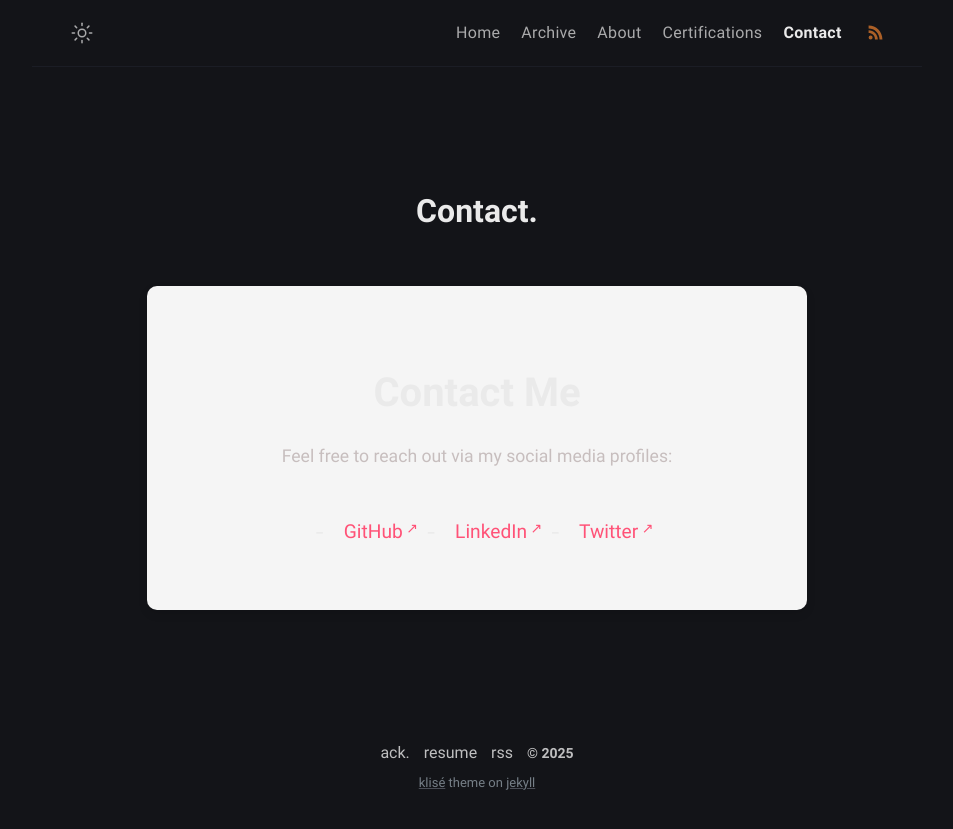
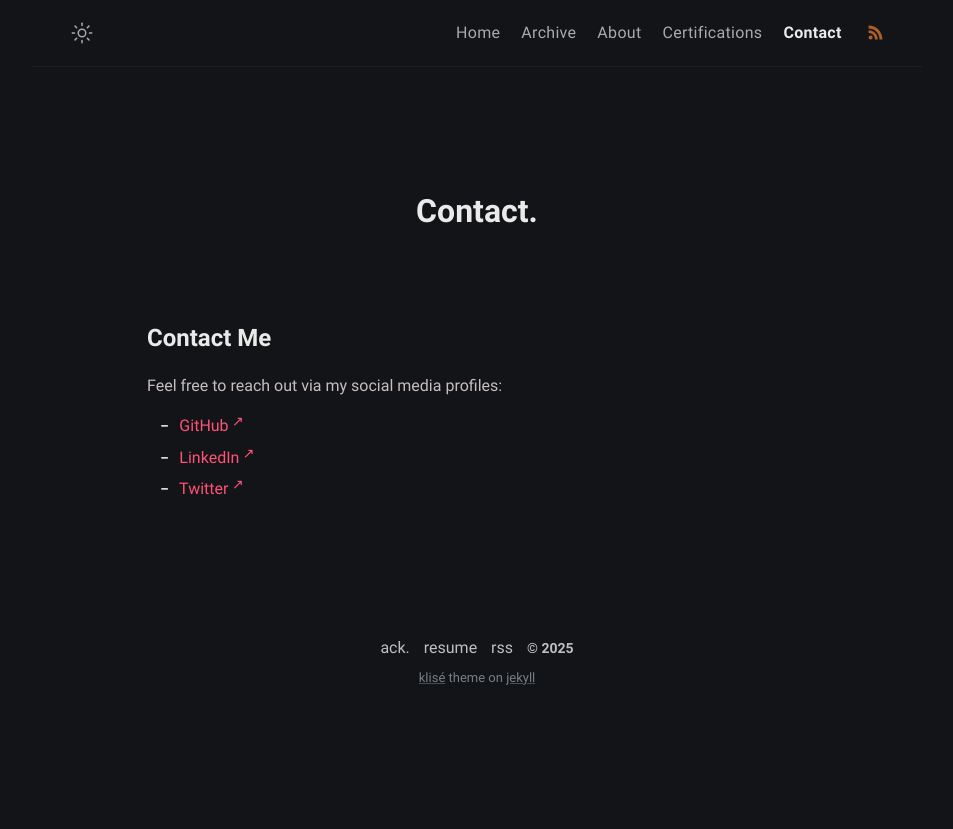
Before and after one commit to Extravenger/extravenger.github.io, a Jekyll site: the page built from contact.md, in a window 1280 px wide. Shown: the top 829 px of the page, without its empty margins (163-1116 px from the left). Built offline with Jekyll 4.4.1, drawn with Linux system fonts in a browser that asks for light colours.

Commit message:
Update style.scss

```diff
--- a/assets/css/style.scss
+++ b/assets/css/style.scss
@@ -2,53 +2,6 @@
 ---
 
 @import "main";
-
-/* Contact Page */
-.contact-container {
-  max-width: 900px;
-  margin: 0 auto;
-  padding: 40px;
-  background: #f5f5f5;
-  border-radius: 10px;
-  box-shadow: 0 4px 10px rgba(0, 0, 0, 0.1);
-}
-
-.contact-container h1 {
-  font-size: 2.5em;
-  text-align: center;
-  color: #333;
-}
-
-.contact-container p {
-  font-size: 1.1em;
-  text-align: center;
-  margin-bottom: 30px;
-}
-
-.social-links {
-  text-align: center;
-  padding: 0;
-  list-style: none;
-}
-
-.social-links li {
-  display: inline-block;
-  margin: 10px;
-}
-
-.social-links a {
-  text-decoration: none;
-  color: #6c63ff;
-  font-size: 1.2em;
-}
-
-.social-links a i {
-  margin-right: 10px; /* Adds space between icon and text */
-}
-
-.social-links a:hover {
-  text-decoration: underline;
-}
 
 
 /* Makes the entire cards clickable */
```
